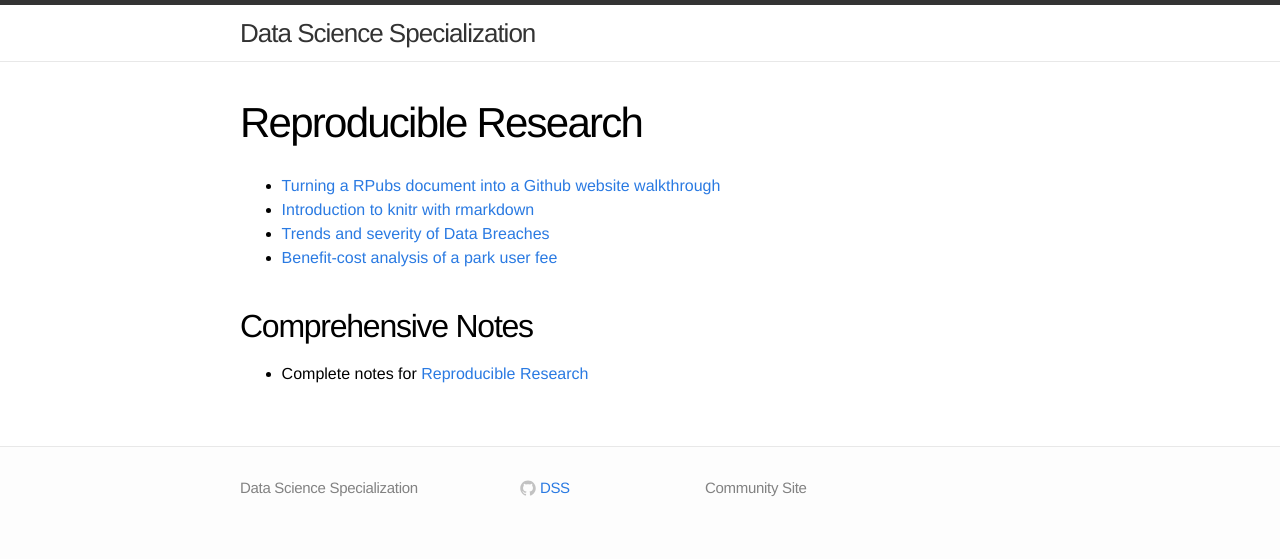
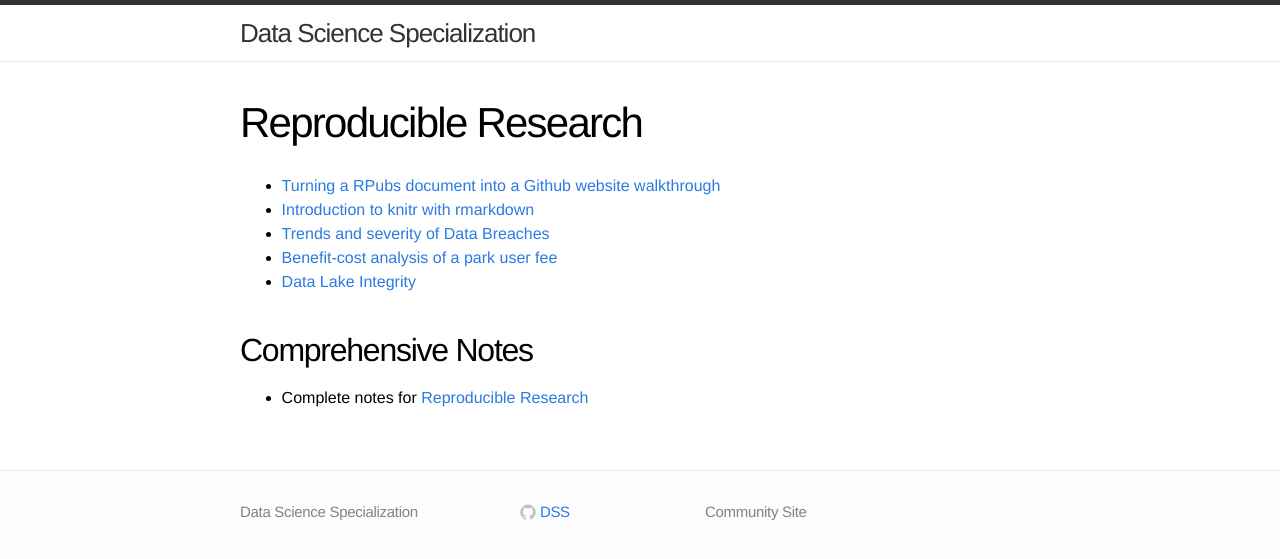
Before and after one commit to DataScienceSpecialization/DataScienceSpecialization.github.io, a Jekyll site: the page built from repres.md, in a window 1280 px wide. Shown: the top 559 px of the page. Built offline with Jekyll 4.4.1, drawn with Linux system fonts in a browser that asks for light colours.

Commit message:
RPub NOAA Data
This is an RPub I posted that uses current NOAA data and goes through a
rigorous exercise enforcing data integrity.

```diff
--- a/repres.md
+++ b/repres.md
@@ -8,6 +8,7 @@
 - [Introduction to knitr with rmarkdown](https://sachsmc.github.io/knit-git-markr-guide/knitr/knit.html)
 - [Trends and severity of Data Breaches](http://rpubs.com/ww44ss/29389)
 - [Benefit-cost analysis of a park user fee](https://rstudio-pubs-static.s3.amazonaws.com/72135_dc45211d976842c2a9a8c8b5f2472ff0.html)
+- [Data Lake Integrity](http://rpubs.com/rshane/81297)
 
 ## Comprehensive Notes
 
```
